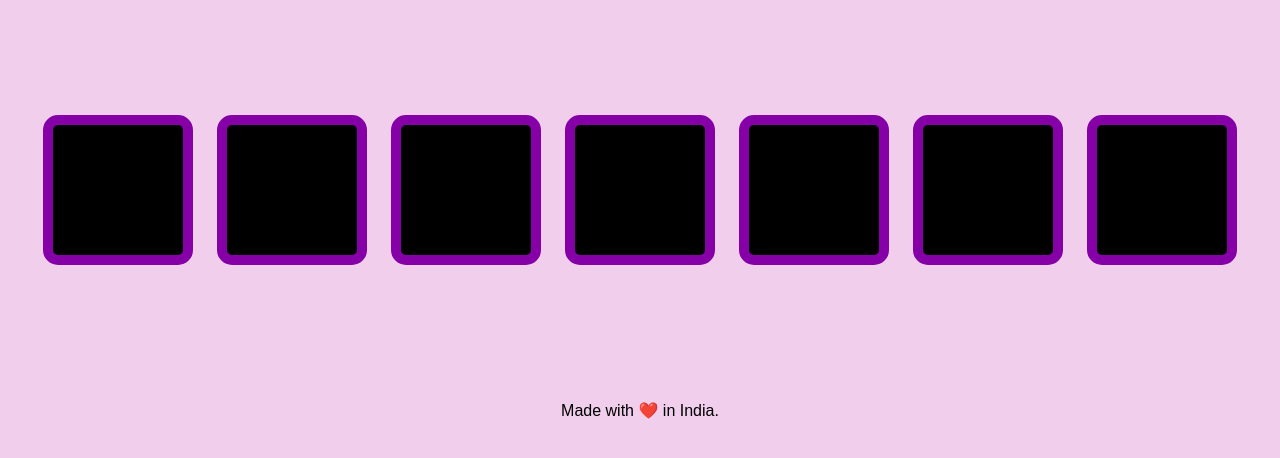
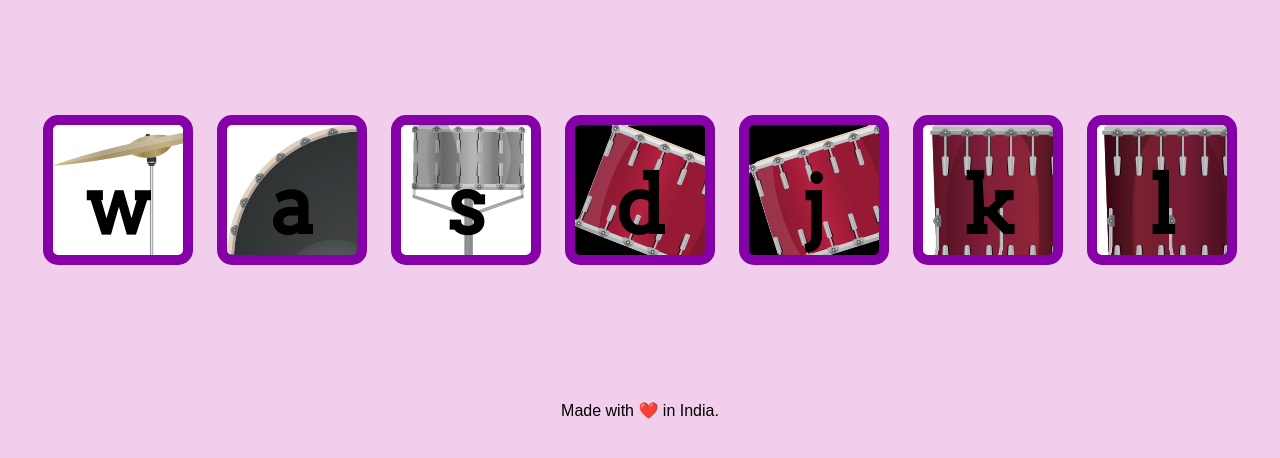
Before and after one commit to Harshiniii027/D, a plain HTML site: page index.html in a window 1280 px wide. Shown: the part 174-632 px from the top of the page. Drawn offline with Linux system fonts and the light colour scheme.

Commit message:
Update styles.css

```diff
--- a/styles.css
+++ b/styles.css
@@ -17,31 +17,31 @@ footer {
 }
 
 .w {
-background-image: url(./images/crash.png);
+background-image: url(./crash.png);
 }
 
 .a {
-background-image: url(./images/kick.png);
+background-image: url(./kick.png);
 }
 
 .s {
-background-image: url(./images/snare.png);
+background-image: url(./snare.png);
 }
 
 .d {
-background-image: url(./images/tom1.png);
+background-image: url(./tom1.png);
 }
 
 .j {
-background-image: url(./images/tom2.png);
+background-image: url(./tom2.png);
 }
 
 .k {
-background-image: url(./images/tom3.png);
+background-image: url(./tom3.png);
 }
 
 .l {
-background-image: url(./images/tom4.png);
+background-image: url(./tom4.png);
 }
 
 .set {
```
